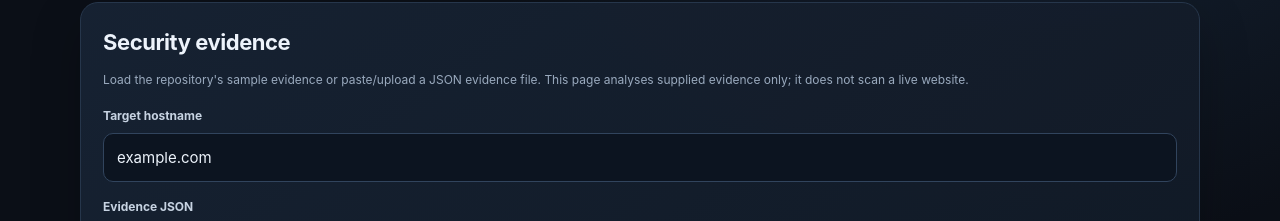
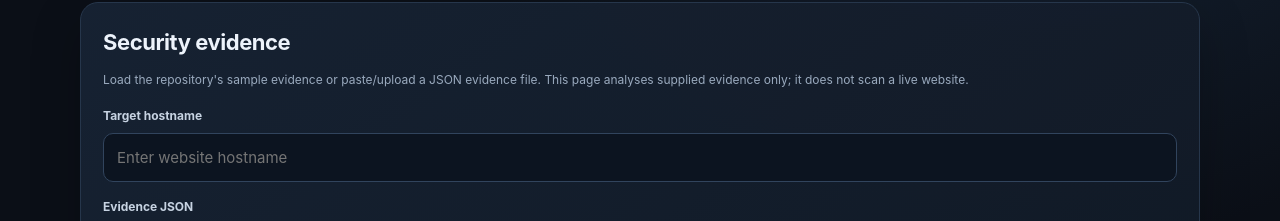
Before and after one commit to 1976lima/Astropic-ai, a plain HTML site: page cybershield/index.html in a window 1280 px wide. Shown: the part 271-492 px from the top of the page. Drawn offline with Linux system fonts and the light colour scheme.

Commit message:
Update target input field placeholder text

```diff
--- a/cybershield/index.html
+++ b/cybershield/index.html
@@ -136,7 +136,7 @@
       <p class="hint">Load the repository's sample evidence or paste/upload a JSON evidence file. This page analyses supplied evidence only; it does not scan a live website.</p>
       <div style="margin-top:18px">
         <label for="target">Target hostname</label>
-        <input class="target" id="target" value="example.com" autocomplete="off" spellcheck="false">
+        <input class="target" id="target" placeholder="Enter website hostname" autocomplete="off" spellcheck="false">
       </div>
       <div style="margin-top:16px">
         <label for="evidence">Evidence JSON</label>
```
